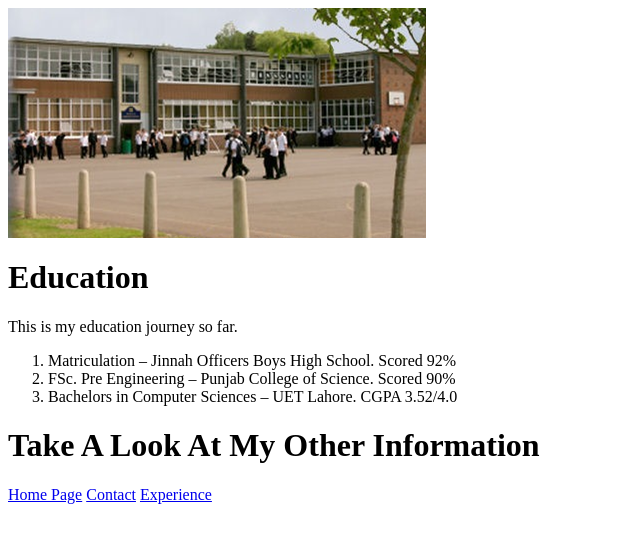
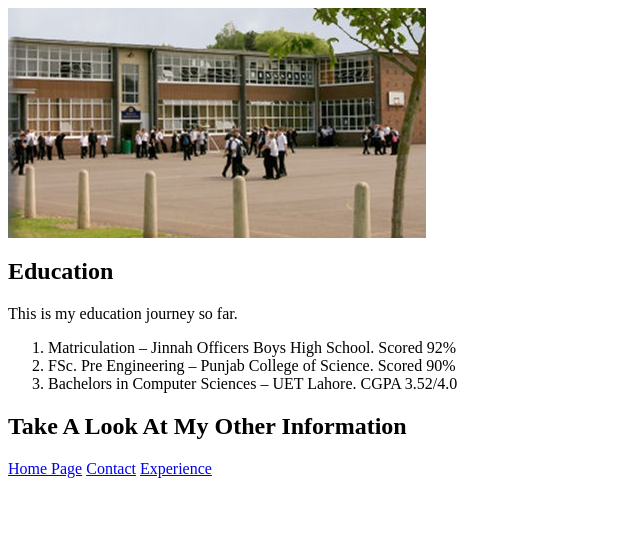
Before and after one commit to Muhammad-Irfan-Akram/ASME-Website-Project-1, a plain HTML site: page Education.html in a window 1280 px wide. Shown: the whole page, without its empty margins (0-640 px from the left). Drawn offline with Linux system fonts and the light colour scheme.

Commit message:
modified education and contact page

```diff
--- a/Education.html
+++ b/Education.html
@@ -4,14 +4,14 @@
     </head>
 <body>
     <img src="./PICS/IMG-3.png" alt="School Image">
-    <h1>Education</h1>
+    <h2>Education</h2>
     <p>This is my education journey so far.</p>
     <ol>
         <li>Matriculation – Jinnah Officers Boys High School. Scored 92%</li>
     <li>FSc. Pre Engineering – Punjab College of Science. Scored 90%</li>
     <li>Bachelors in Computer Sciences – UET Lahore. CGPA 3.52/4.0</li>
     </ol>
-    <h1>Take A Look At My Other Information</h1>
+    <h2>Take A Look At My Other Information</h2>
 <a href="http://127.0.0.1:5500/index.html">Home Page</a>
 <a href="./Contact.html">Contact</a>
 <a href="./Experience.html">Experience</a>
```
Also changed, not shown: Contact.html (+11 -1 lines).
